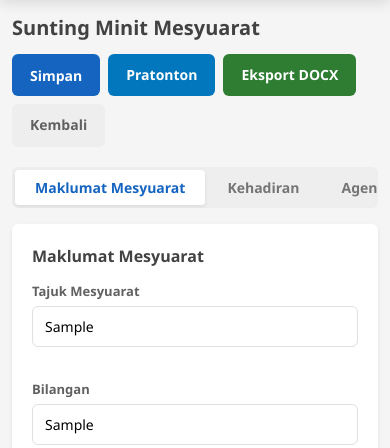
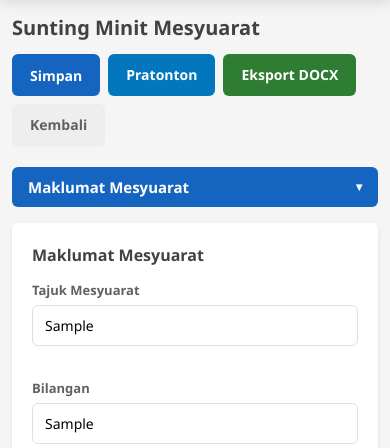
Before and after one commit to aishahz-Obs/minit-mesyuarat, a Flask app: page /minit/1/edit in a window 390 px wide. Shown: the part 56-504 px from the top of the page. Run offline with Flask 3, Linux system fonts and the light colour scheme; the visitor is signed in with stand-in values (Sample User, id 1); data comes from the database, SQL or seed files in the repository; tables that the repository leaves empty hold one stand-in row (values such as "Sample post").

Commit message:
HIPAA compliance, admin-only features, mobile collapsible tabs
- Fix admin name to Aishah Binti Zubillah
- HIPAA: purge meeting content from DB after DOCX export
- Restrict staff add/edit/delete to admin only
- Hide admin nav links (Senarai Kakitangan, Urus Pengguna,
  Jejak Audit) from regular users
- Add collapsible tab navigation for mobile UI
- Staff list is view-only for regular users

Co-Authored-By: Claude Opus 4.6 <noreply@anthropic.com>

```diff
--- a/app.py
+++ b/app.py
@@ -604,7 +604,22 @@ def eksport_docx(minit_id):
 
     doc_buffer.seek(0)
     log_audit(session['user_id'], session['email'], 'eksport_docx',
-              f"Minit ID: {minit_id}", get_client_ip())
+              f"Minit ID: {minit_id} - {minit['tajuk_mesyuarat']} Bil. {minit['bil']}", get_client_ip())
+
+    # HIPAA compliance: purge meeting content from database after export
+    db = get_db()
+    seksyen_ids = db.execute("SELECT id FROM seksyen WHERE minit_id = ?", (minit_id,)).fetchall()
+    for s in seksyen_ids:
+        db.execute("DELETE FROM perkara WHERE seksyen_id = ?", (s['id'],))
+    db.execute("DELETE FROM seksyen WHERE minit_id = ?", (minit_id,))
+    db.execute("DELETE FROM kehadiran WHERE minit_id = ?", (minit_id,))
+    db.execute("DELETE FROM maklumbalas WHERE minit_id = ?", (minit_id,))
+    db.execute("DELETE FROM minit WHERE id = ? AND user_id = ?", (minit_id, session['user_id']))
+    db.commit()
+    db.close()
+    log_audit(session['user_id'], session['email'], 'padam_data_hipaa',
+              f"Data minit ID {minit_id} dipadam selepas eksport (pematuhan HIPAA)", get_client_ip())
+
     return send_file(doc_buffer, as_attachment=True, download_name=filename,
                      mimetype='application/vnd.openxmlformats-officedocument.wordprocessingml.document')
 
@@ -679,11 +694,12 @@ def kakitangan_list():
     staff = db.execute("SELECT * FROM kakitangan ORDER BY jabatan, nama").fetchall()
     jabatan_list = db.execute("SELECT DISTINCT jabatan FROM kakitangan ORDER BY jabatan").fetchall()
     db.close()
-    return render_template('staff.html', staff=staff, jabatan_list=jabatan_list)
+    is_admin = session.get('peranan') == 'admin'
+    return render_template('staff.html', staff=staff, jabatan_list=jabatan_list, is_admin=is_admin)
 
 
 @app.route('/kakitangan/tambah', methods=['POST'])
-@login_required
+@admin_required
 def kakitangan_tambah():
     data = request.get_json()
     db = get_db()
@@ -698,7 +714,7 @@ def kakitangan_tambah():
 
 
 @app.route('/kakitangan/<int:staff_id>/kemaskini', methods=['POST'])
-@login_required
+@admin_required
 def kakitangan_kemaskini(staff_id):
     data = request.get_json()
     db = get_db()
@@ -713,7 +729,7 @@ def kakitangan_kemaskini(staff_id):
 
 
 @app.route('/kakitangan/<int:staff_id>/padam', methods=['POST'])
-@login_required
+@admin_required
 def kakitangan_padam(staff_id):
     db = get_db()
     db.execute("UPDATE kakitangan SET aktif = 0 WHERE id = ?", (staff_id,))
--- a/models.py
+++ b/models.py
@@ -148,7 +148,7 @@ def init_db():
             """INSERT INTO pengguna (email, password_hash, nama, jawatan, jabatan, peranan, status)
                VALUES (?,?,?,?,?,?,?)""",
             (ADMIN_EMAIL, generate_password_hash(DEFAULT_PASSWORD),
-             'Aisha binti Zakaria', 'Pegawai Tadbir', 'Pentadbiran', 'admin', 'aktif')
+             'Aishah Binti Zubillah', 'Pegawai Tadbir', 'Pentadbiran', 'admin', 'aktif')
         )
 
     # Seed staff if empty
--- a/static/css/style.css
+++ b/static/css/style.css
@@ -407,13 +407,33 @@ body {
 .empty-state h3 { color: var(--gray-700); margin-bottom: 8px; }
 
 /* ── Tabs ── */
+.tab-nav-wrapper { margin-bottom: 16px; }
+
+.tab-nav-toggle {
+    display: none;
+    width: 100%;
+    padding: 10px 16px;
+    background: var(--primary);
+    color: var(--white);
+    border: none;
+    border-radius: var(--radius);
+    font-size: 15px;
+    font-weight: 600;
+    cursor: pointer;
+    justify-content: space-between;
+    align-items: center;
+    font-family: inherit;
+}
+
+.tab-arrow { font-size: 12px; transition: transform 0.2s; }
+.tab-nav-wrapper.open .tab-arrow { transform: rotate(180deg); }
+
 .tab-nav {
     display: flex;
     gap: 2px;
     background: var(--gray-200);
     border-radius: var(--radius);
     padding: 3px;
-    margin-bottom: 16px;
     overflow-x: auto;
 }
 
@@ -704,7 +724,15 @@ body {
     .form-row { flex-direction: column; }
     .page-header { flex-direction: column; align-items: flex-start; }
     .header-actions { width: 100%; }
-    .tab-nav { overflow-x: auto; -webkit-overflow-scrolling: touch; }
+    .tab-nav-toggle { display: flex; }
+    .tab-nav {
+        display: none;
+        flex-direction: column;
+        margin-top: 4px;
+        border-radius: var(--radius);
+    }
+    .tab-nav-wrapper.open .tab-nav { display: flex; }
+    .tab-nav .tab-btn { text-align: left; padding: 10px 16px; font-size: 15px; }
     .stats-bar, .stats-row { flex-direction: column; }
     .attendance-item { flex-direction: column; }
     .attendance-info { min-width: unset; }
--- a/static/js/app.js
+++ b/static/js/app.js
@@ -5,6 +5,10 @@ function showTab(tabName) {
     const tab = document.getElementById('tab-' + tabName);
     if (tab) tab.classList.add('active');
     event.target.classList.add('active');
+    const label = document.getElementById('activeTabLabel');
+    if (label) label.textContent = event.target.textContent;
+    const wrapper = document.querySelector('.tab-nav-wrapper');
+    if (wrapper) wrapper.classList.remove('open');
 }
 
 // ── Save Status ──
--- a/templates/base.html
+++ b/templates/base.html
@@ -19,9 +19,9 @@
         </button>
         <div class="nav-links">
             <a href="{{ url_for('dashboard') }}" class="{% if request.endpoint == 'dashboard' %}active{% endif %}">Papan Pemuka</a>
-            <a href="{{ url_for('kakitangan_list') }}" class="{% if request.endpoint == 'kakitangan_list' %}active{% endif %}">Senarai Kakitangan</a>
             <a href="{{ url_for('user_files') }}" class="{% if request.endpoint == 'user_files' %}active{% endif %}">Simpanan Saya</a>
             {% if session.get('peranan') == 'admin' %}
+            <a href="{{ url_for('kakitangan_list') }}" class="{% if request.endpoint == 'kakitangan_list' %}active{% endif %}">Senarai Kakitangan</a>
             <a href="{{ url_for('admin_pengguna') }}" class="{% if request.endpoint == 'admin_pengguna' %}active{% endif %}">Urus Pengguna</a>
             <a href="{{ url_for('admin_audit') }}" class="{% if request.endpoint == 'admin_audit' %}active{% endif %}">Jejak Audit</a>
             {% endif %}
--- a/templates/minit_form.html
+++ b/templates/minit_form.html
@@ -15,12 +15,18 @@
 <div id="saveStatus" class="save-status" style="display:none"></div>
 
 <!-- Tab Navigation -->
+<div class="tab-nav-wrapper">
+    <button class="tab-nav-toggle" onclick="this.parentElement.classList.toggle('open')">
+        <span id="activeTabLabel">Maklumat Mesyuarat</span>
+        <span class="tab-arrow">&#9662;</span>
+    </button>
     <div class="tab-nav">
         <button class="tab-btn active" onclick="showTab('maklumat')">Maklumat Mesyuarat</button>
         <button class="tab-btn" onclick="showTab('kehadiran')">Kehadiran</button>
         <button class="tab-btn" onclick="showTab('agenda')">Agenda &amp; Perbincangan</button>
         <button class="tab-btn" onclick="showTab('maklumbalas')">Maklum Balas</button>
         <button class="tab-btn" onclick="showTab('penutup')">Penutup</button>
+    </div>
 </div>
 
 <!-- Tab: Maklumat Mesyuarat -->
```
Also changed, not shown: templates/staff.html (+9 -1 lines). Lines whose indentation alone changed are shown as unchanged.
